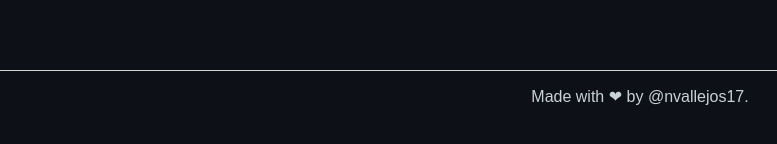
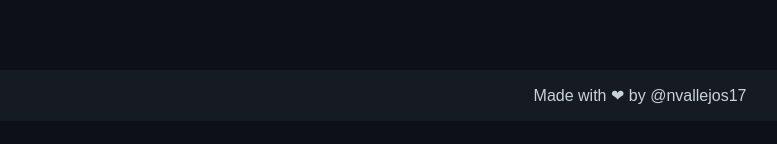
Before and after one commit to nvallejos17/trending-repos, a React (Create React App) app: page / in a window 1280 px wide. Shown: the part 618-762 px from the top of the page, without its empty margins (0-777 px from the left). Built offline with nearby package versions, Linux system fonts and the light colour scheme; no server answers.

Commit message:
Small fices in Footer component. Consume styles from default theme

```diff
--- a/src/components/Footer/Footer.component.tsx
+++ b/src/components/Footer/Footer.component.tsx
@@ -12,7 +12,6 @@ const Footer = () => (
         >
           @nvallejos17
         </a>
-        .
       </p>
     </FooterContainer>
   </FooterWrapper>
--- a/src/components/Footer/Footer.styled.tsx
+++ b/src/components/Footer/Footer.styled.tsx
@@ -1,10 +1,12 @@
-import styled from 'styled-components'
+import styled, { css } from 'styled-components'
 import Container from '../Container/Container.component'
 
-export const FooterWrapper = styled.footer`
-  padding: 1rem 0;
-  border-top: 1px solid lightgrey;
-`
+export const FooterWrapper = styled.footer(
+  ({ theme }: any) => css`
+    padding: 1rem 0;
+    background-color: ${theme.colors.bgFooter};
+  `
+)
 
 export const FooterContainer = styled(Container)`
   text-align: center;
```
